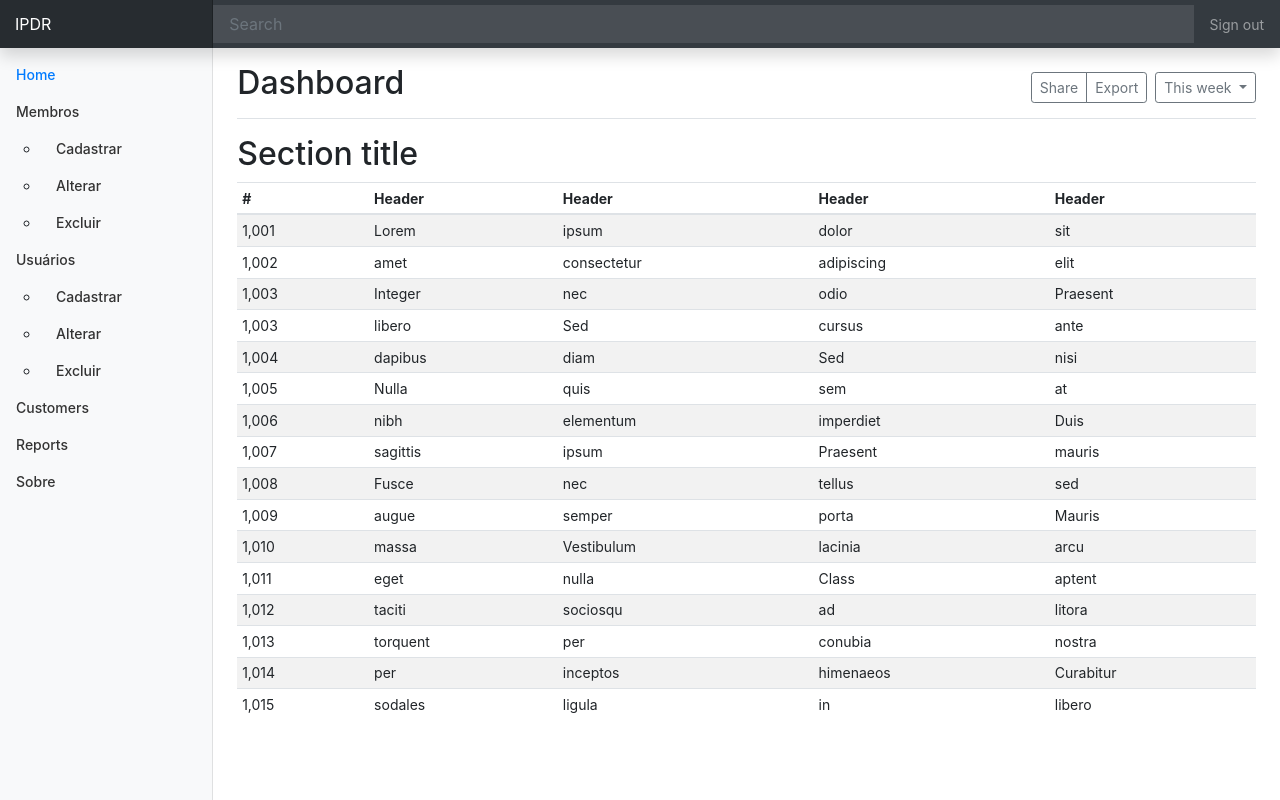
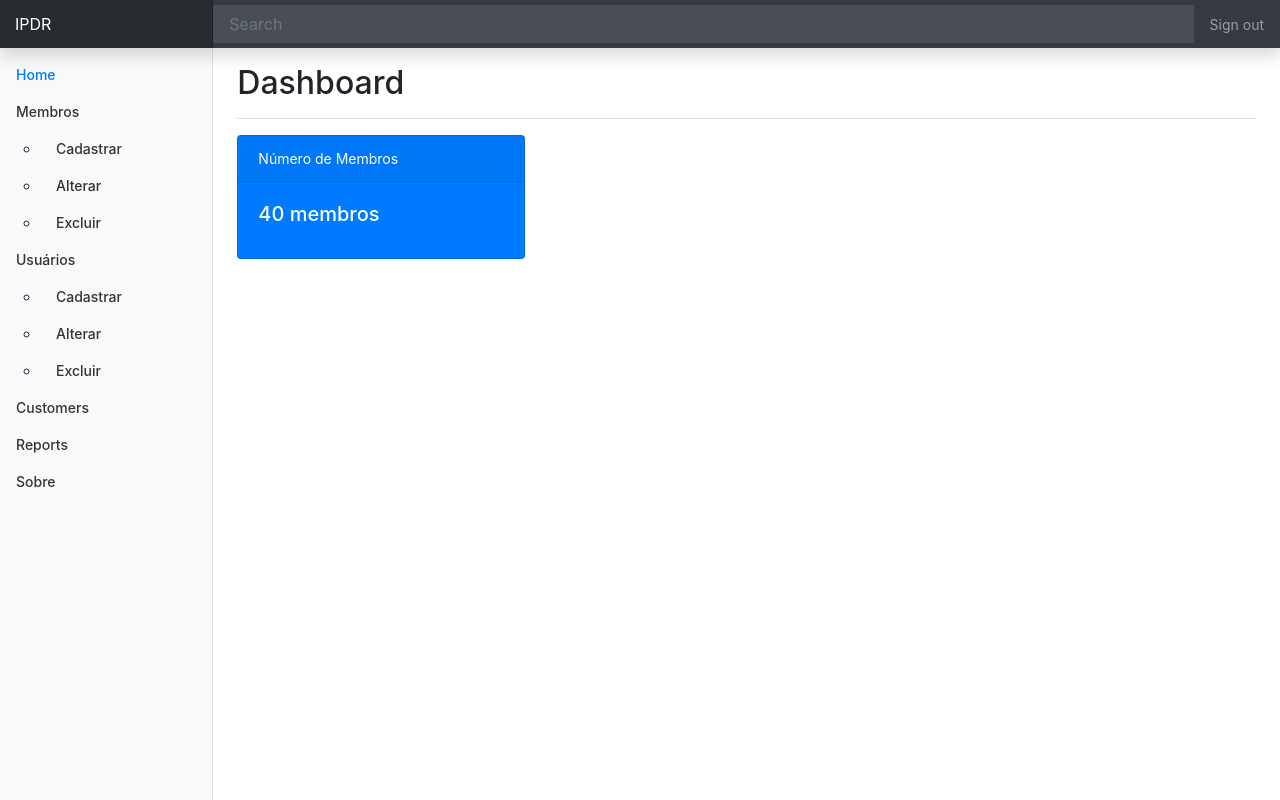
Before and after one commit to cenadev/ipdr-php, a PHP site: page / in a window 1280 px wide. Run offline with PHP 8.4, Linux system fonts and the light colour scheme.

Commit message:
Adicionado um card de informação na home.

```diff
--- a/views/home.php
+++ b/views/home.php
@@ -1,143 +1,12 @@
 
       <div class="d-flex justify-content-between flex-wrap flex-md-nowrap align-items-center pt-3 pb-2 mb-3 border-bottom">
         <h1 class="h2">Dashboard</h1>
-        <div class="btn-toolbar mb-2 mb-md-0">
-          <div class="btn-group mr-2">
-            <button type="button" class="btn btn-sm btn-outline-secondary">Share</button>
-            <button type="button" class="btn btn-sm btn-outline-secondary">Export</button>
-          </div>
-          <button type="button" class="btn btn-sm btn-outline-secondary dropdown-toggle">
-            <span data-feather="calendar"></span>
-            This week
-          </button>
-        </div>
+
       </div>
 
-      <h2>Section title</h2>
-      <div class="table-responsive">
-        <table class="table table-striped table-sm">
-          <thead>
-            <tr>
-              <th>#</th>
-              <th>Header</th>
-              <th>Header</th>
-              <th>Header</th>
-              <th>Header</th>
-            </tr>
-          </thead>
-          <tbody>
-            <tr>
-              <td>1,001</td>
-              <td>Lorem</td>
-              <td>ipsum</td>
-              <td>dolor</td>
-              <td>sit</td>
-            </tr>
-            <tr>
-              <td>1,002</td>
-              <td>amet</td>
-              <td>consectetur</td>
-              <td>adipiscing</td>
-              <td>elit</td>
-            </tr>
-            <tr>
-              <td>1,003</td>
-              <td>Integer</td>
-              <td>nec</td>
-              <td>odio</td>
-              <td>Praesent</td>
-            </tr>
-            <tr>
-              <td>1,003</td>
-              <td>libero</td>
-              <td>Sed</td>
-              <td>cursus</td>
-              <td>ante</td>
-            </tr>
-            <tr>
-              <td>1,004</td>
-              <td>dapibus</td>
-              <td>diam</td>
-              <td>Sed</td>
-              <td>nisi</td>
-            </tr>
-            <tr>
-              <td>1,005</td>
-              <td>Nulla</td>
-              <td>quis</td>
-              <td>sem</td>
-              <td>at</td>
-            </tr>
-            <tr>
-              <td>1,006</td>
-              <td>nibh</td>
-              <td>elementum</td>
-              <td>imperdiet</td>
-              <td>Duis</td>
-            </tr>
-            <tr>
-              <td>1,007</td>
-              <td>sagittis</td>
-              <td>ipsum</td>
-              <td>Praesent</td>
-              <td>mauris</td>
-            </tr>
-            <tr>
-              <td>1,008</td>
-              <td>Fusce</td>
-              <td>nec</td>
-              <td>tellus</td>
-              <td>sed</td>
-            </tr>
-            <tr>
-              <td>1,009</td>
-              <td>augue</td>
-              <td>semper</td>
-              <td>porta</td>
-              <td>Mauris</td>
-            </tr>
-            <tr>
-              <td>1,010</td>
-              <td>massa</td>
-              <td>Vestibulum</td>
-              <td>lacinia</td>
-              <td>arcu</td>
-            </tr>
-            <tr>
-              <td>1,011</td>
-              <td>eget</td>
-              <td>nulla</td>
-              <td>Class</td>
-              <td>aptent</td>
-            </tr>
-            <tr>
-              <td>1,012</td>
-              <td>taciti</td>
-              <td>sociosqu</td>
-              <td>ad</td>
-              <td>litora</td>
-            </tr>
-            <tr>
-              <td>1,013</td>
-              <td>torquent</td>
-              <td>per</td>
-              <td>conubia</td>
-              <td>nostra</td>
-            </tr>
-            <tr>
-              <td>1,014</td>
-              <td>per</td>
-              <td>inceptos</td>
-              <td>himenaeos</td>
-              <td>Curabitur</td>
-            </tr>
-            <tr>
-              <td>1,015</td>
-              <td>sodales</td>
-              <td>ligula</td>
-              <td>in</td>
-              <td>libero</td>
-            </tr>
-          </tbody>
-        </table>
-      </div>
+<div class="card text-white bg-primary mb-3" style="max-width: 18rem;">
+  <div class="card-header">Número de Membros</div>
+  <div class="card-body">
+    <h5 class="card-title">40 membros</h5>
+  </div>
+</div>
```
